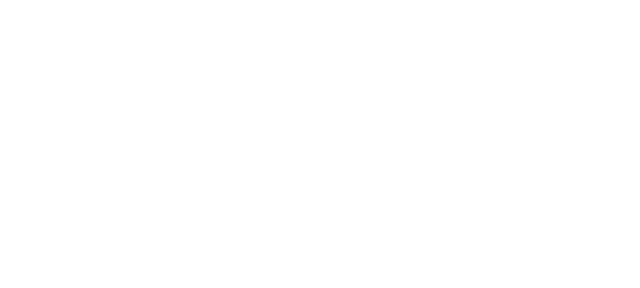
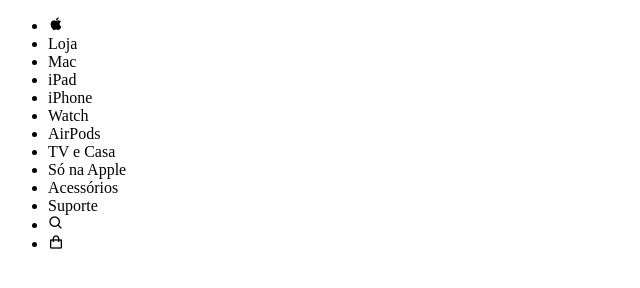
Before and after one commit to yolmat/apple_home_page, a plain HTML site: page index.html in a window 1280 px wide. Shown: the whole page, without its empty margins (0-640 px from the left). Drawn offline with nearby package versions, Linux system fonts and the light colour scheme.

Commit message:
Created navBar HTML

```diff
--- a/index.html
+++ b/index.html
@@ -12,7 +12,31 @@
 
 <body>
     <div class="container">
+        <div class="header">
 
+            <header class="topSite">
+
+                <nav class="nav">
+                    <ul class="navLink">
+                        <li class="icon"><i class='bx bxl-apple'></i></li>
+                        <li class="store">Loja</li>
+                        <li class="mac">Mac</li>
+                        <li class="ipad">iPad</li>
+                        <li class="iphone">iPhone</li>
+                        <li class="watch">Watch</li>
+                        <li class="airpods">AirPods</li>
+                        <li class="tvhome">TV e Casa</li>
+                        <li class="onlyapple">Só na Apple</li>
+                        <li class="accessories">Acessórios</li>
+                        <li class="support">Suporte</li>
+                        <li class="search"><i class='bx bx-search'></i></li>
+                        <li class="bag"><i class='bx bx-shopping-bag'></i></li>
+                    </ul>
+                </nav>
+
+            </header>
+
+        </div>
     </div>
 </body>
 
```
